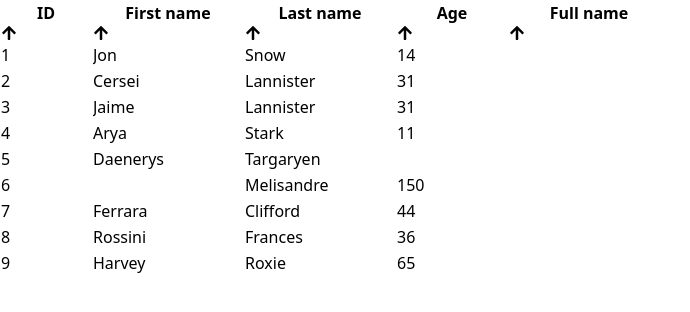
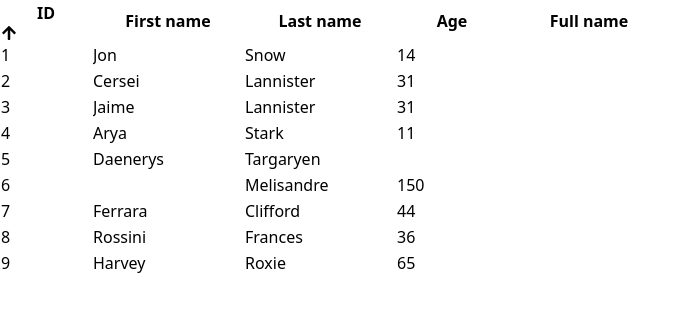
Before and after one commit to habib16gb/dataGrid, a React (Vite) app: page / in a window 1280 px wide. Both pictures are taken after a click on the element "ID". Shown: the top 312 px of the page, without its empty margins (0-690 px from the left). Built offline with nearby package versions, Linux system fonts and the light colour scheme.

Commit message:
fix sort add up down and none

```diff
--- a/src/components/advancedDataGrid/AdvancedDataGrid.tsx
+++ b/src/components/advancedDataGrid/AdvancedDataGrid.tsx
@@ -1,6 +1,6 @@
 import { useState } from "react";
 import InputGrid from "./InputGrid";
-import { FaArrowUp, FaArrowDown } from "react-icons/fa";
+import HeaderGrid from "./HeaderGrid";
 
 type GridColDef = {
   field: string;
@@ -54,15 +54,8 @@ const rows = [
   { id: 9, lastName: "Roxie", firstName: "Harvey", age: 65 },
 ];
 
-enum enPosition {
-  UP = "up",
-  DOWN = "down",
-  NONE = "none",
-}
-
 const AdvancedDataGrid = () => {
   const [data, setData] = useState(rows);
-  const [arrow, setArrow] = useState(enPosition.NONE);
 
   const handleBlur = (e, index: number, field: string) =>
     setData((prev) => {
@@ -71,38 +64,13 @@ const AdvancedDataGrid = () => {
       return newData;
     });
 
-  const handleArrow = () => {
-    setArrow((prev) => {
-      switch (prev) {
-        case enPosition.UP:
-          return enPosition.DOWN;
-        case enPosition.DOWN:
-          return enPosition.NONE;
-        case enPosition.NONE:
-          return enPosition.UP;
-      }
-    });
-  };
-
   return (
     <table>
       <thead>
         <tr>
           {columns.map((col) => (
             <th key={col.field}>
-              <div
-                onClick={handleArrow}
-                className="font-bold flex items-center gap-4 text-blue-700 dark:text-white dark:hover:text-blue-500 hover:text-blue-500 cursor-pointer"
-              >
-                <span>{col.headerName}</span>
-                {arrow === enPosition.DOWN ? (
-                  <FaArrowDown />
-                ) : arrow === enPosition.UP ? (
-                  <FaArrowUp />
-                ) : (
-                  ""
-                )}
-              </div>
+              <HeaderGrid setData={setData} col={col} />
             </th>
           ))}
         </tr>
--- /dev/null
+++ b/src/components/advancedDataGrid/HeaderGrid.tsx
@@ -0,0 +1,77 @@
+import { FaArrowUp, FaArrowDown } from "react-icons/fa";
+import { useState } from "react";
+
+enum enPosition {
+  UP = "up",
+  DOWN = "down",
+  NONE = "none",
+}
+
+const HeaderGrid = ({ col, setData }) => {
+  const [arrow, setArrow] = useState(enPosition.NONE);
+  const handleArrow = () => {
+    setArrow((prev) => {
+      switch (prev) {
+        case enPosition.UP:
+          return enPosition.DOWN;
+        case enPosition.DOWN:
+          return enPosition.NONE;
+        case enPosition.NONE:
+          return enPosition.UP;
+      }
+    });
+  };
+
+  const handleSort = () => {
+    switch (arrow) {
+      case enPosition.UP:
+        setData((prev) =>
+          [...prev].sort((a, b) => {
+            if (a[col.field] < b[col.field]) return 1;
+            if (a[col.field] > b[col.field]) return -1;
+            return 0;
+          }),
+        );
+        break;
+      case enPosition.DOWN:
+        setData((prev) =>
+          [...prev].sort((a, b) => {
+            if (a["id"] > b["id"]) return 1;
+            if (a["id"] < b["id"]) return -1;
+            return 0;
+          }),
+        );
+        break;
+      case enPosition.NONE:
+        setData((prev) =>
+          [...prev].sort((a, b) => {
+            if (a[col.field] > b[col.field]) return 1;
+            if (a[col.field] < b[col.field]) return -1;
+            return 0;
+          }),
+        );
+        break;
+    }
+  };
+
+  return (
+    <div
+      onClick={() => {
+        handleArrow();
+        handleSort();
+      }}
+      className="font-bold flex items-center gap-4 text-blue-700 dark:text-white dark:hover:text-blue-500 hover:text-blue-500 cursor-pointer"
+    >
+      <span>{col.headerName}</span>
+      {arrow === enPosition.DOWN ? (
+        <FaArrowDown />
+      ) : arrow === enPosition.UP ? (
+        <FaArrowUp />
+      ) : (
+        ""
+      )}
+    </div>
+  );
+};
+
+export default HeaderGrid;
```
